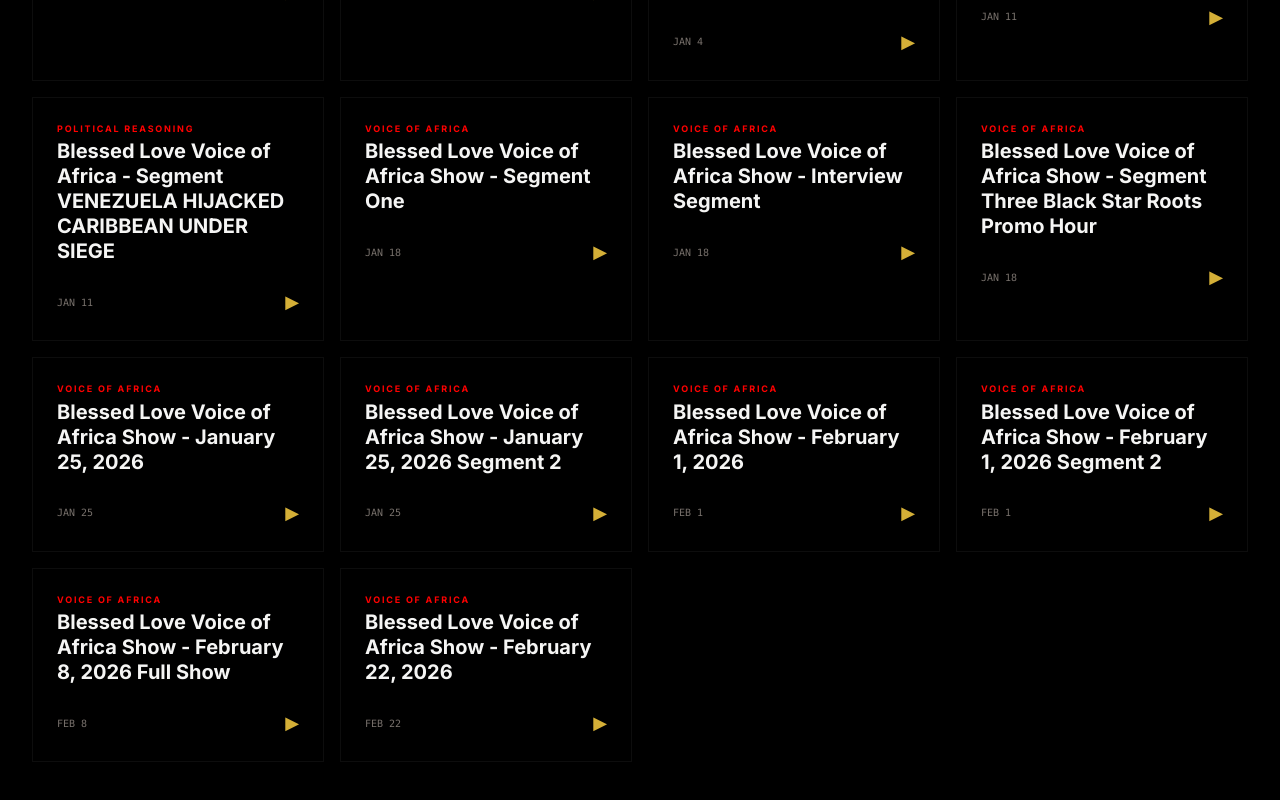
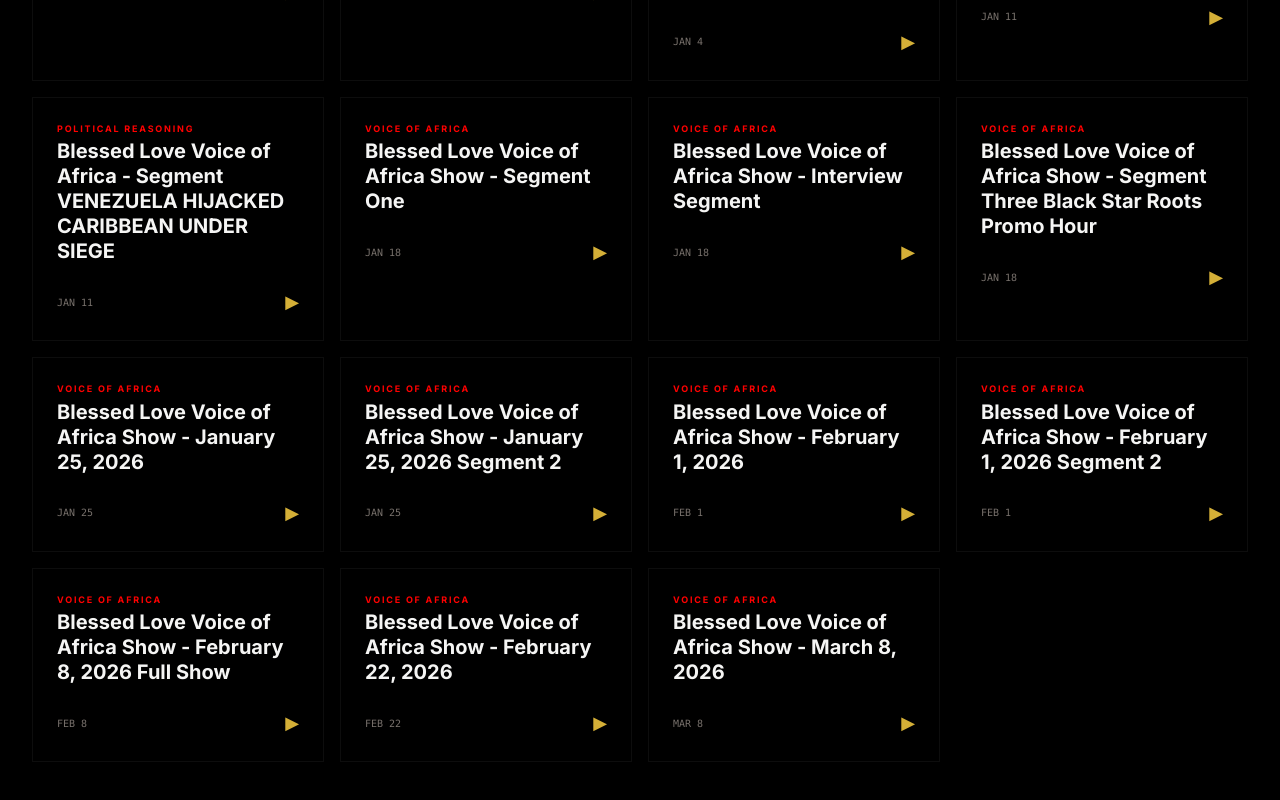
Before and after one commit to hypnoticproductions/rasta-prophet-pwa, a Next.js app: page / in a window 1280 px wide. Shown: the part 2079-2879 px from the top of the page. Built offline with nearby package versions, Linux system fonts and the light colour scheme.

Commit message:
Add March 8, 2026 show to broadcast archive

```diff
--- a/data/episodes.ts
+++ b/data/episodes.ts
@@ -207,6 +207,15 @@ export const episodes: Episode[] = [
     description: "We are back! Today's full broadcast bringing wisdom, truth, and enlightenment to the people.",
     archive_url: "https://archive.org/download/show-2-22-2026/show%202%2022%202026.mp3",
     published_date: "2026-02-22"
+  },
+  // March 8, 2026 Episodes
+  {
+    id: "23",
+    episode_number: 23,
+    title: "Blessed Love Voice of Africa Show - March 8, 2026",
+    description: "Today's full broadcast bringing wisdom, truth, and enlightenment to the people.",
+    archive_url: "https://archive.org/download/show-3-8-2026/show%20%203%208%202026.mp3",
+    published_date: "2026-03-08"
   }
 ];
 
```
